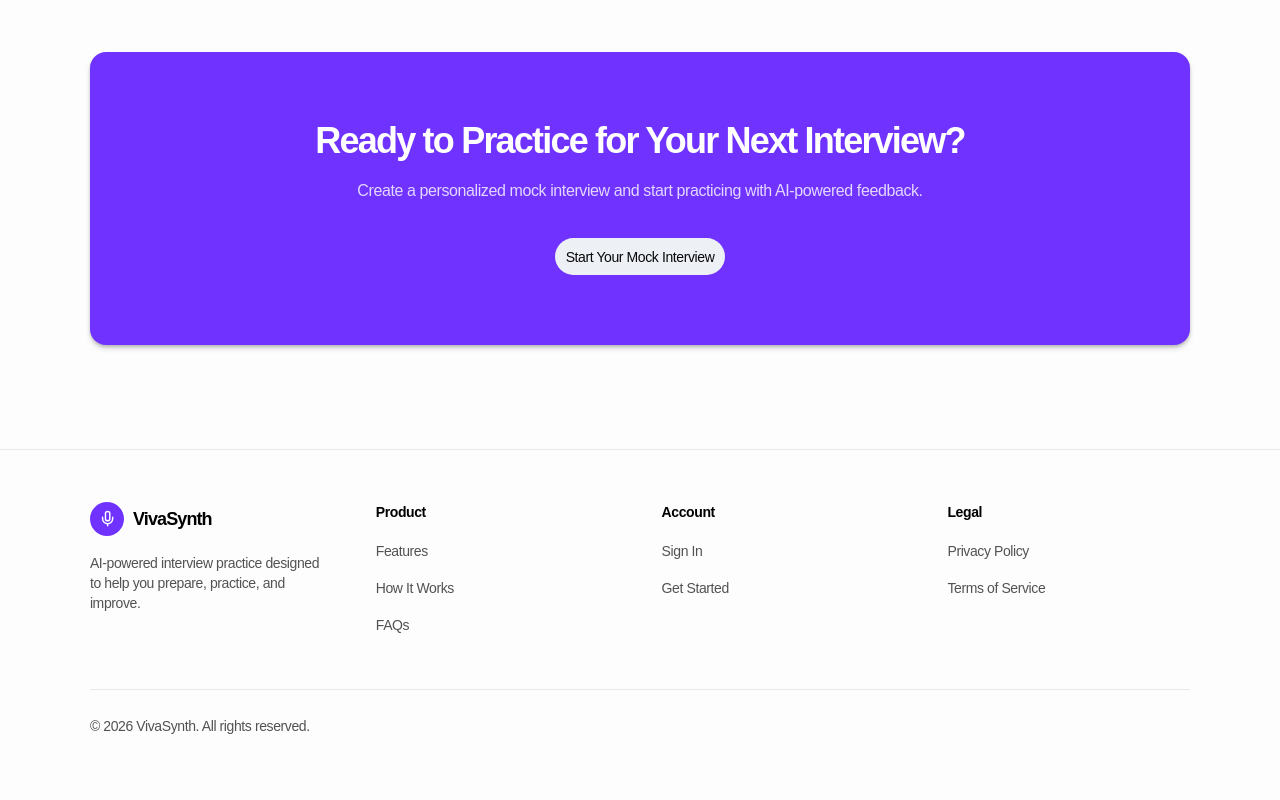
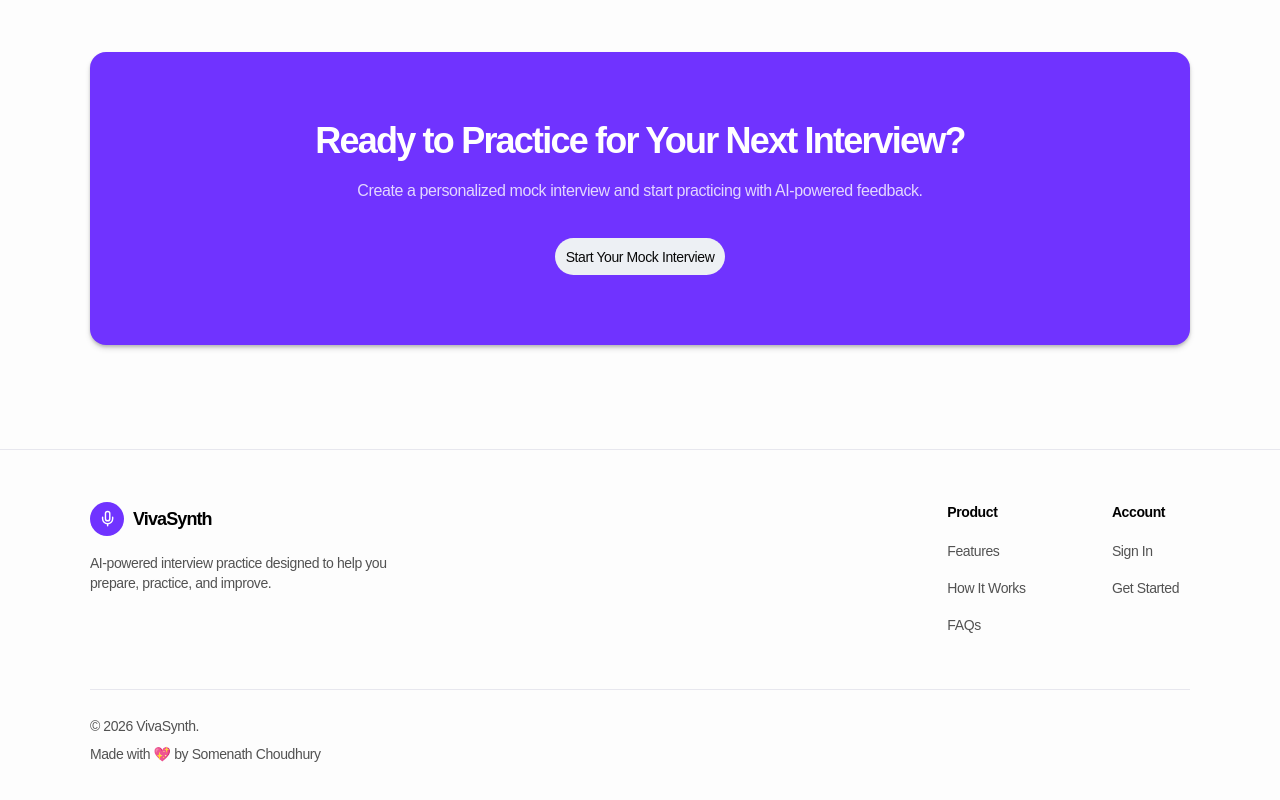
Before and after one commit to somenath203/vivasynth, a Next.js app: page / in a window 1280 px wide. Shown: the part 3750-4550 px from the top of the page. Built offline with nearby package versions, Linux system fonts and the light colour scheme.

Commit message:
updated the landing page footer

```diff
--- a/src/app/_components/Footer.jsx
+++ b/src/app/_components/Footer.jsx
@@ -18,20 +18,13 @@ const columns = [
       { label: "Get Started", href: GET_STARTED_HREF },
     ],
   },
-  {
-    title: "Legal",
-    links: [
-      { label: "Privacy Policy", href: "/privacy-policy" },
-      { label: "Terms of Service", href: "/terms-of-service" },
-    ],
-  },
 ];
 
 export default function Footer() {
   return (
     <footer className="border-t border-border">
       <div className="mx-auto max-w-6xl px-4 py-12 sm:px-6">
-        <div className="grid gap-10 sm:grid-cols-2 lg:grid-cols-4">
+        <div className="flex flex-col gap-10 md:flex-row md:justify-between">
           <div>
             <Link href="/" className="flex items-center gap-2 font-semibold">
               <span className="flex size-8 items-center justify-center rounded-lg bg-primary text-primary-foreground">
@@ -44,6 +37,7 @@ export default function Footer() {
             </p>
           </div>
 
+          <div className="grid grid-cols-2 gap-10 sm:gap-20">
             {columns.map((col) => (
               <nav key={col.title} aria-label={col.title}>
                 <h3 className="text-sm font-semibold">{col.title}</h3>
@@ -62,9 +56,14 @@ export default function Footer() {
               </nav>
             ))}
           </div>
+        </div>
 
-        <div className="mt-12 border-t border-border pt-6 text-sm text-muted-foreground">
-          © 2026 VivaSynth. All rights reserved.
+        <div className="mt-12 border-t border-border pt-6 text-sm text-muted-foreground flex flex-col gap-2">
+
+          <p>© {new Date().getFullYear()} VivaSynth.</p>
+
+          <p>Made with 💖 by Somenath Choudhury</p>
+
         </div>
       </div>
     </footer>
```
Lines whose indentation alone changed are shown as unchanged.
